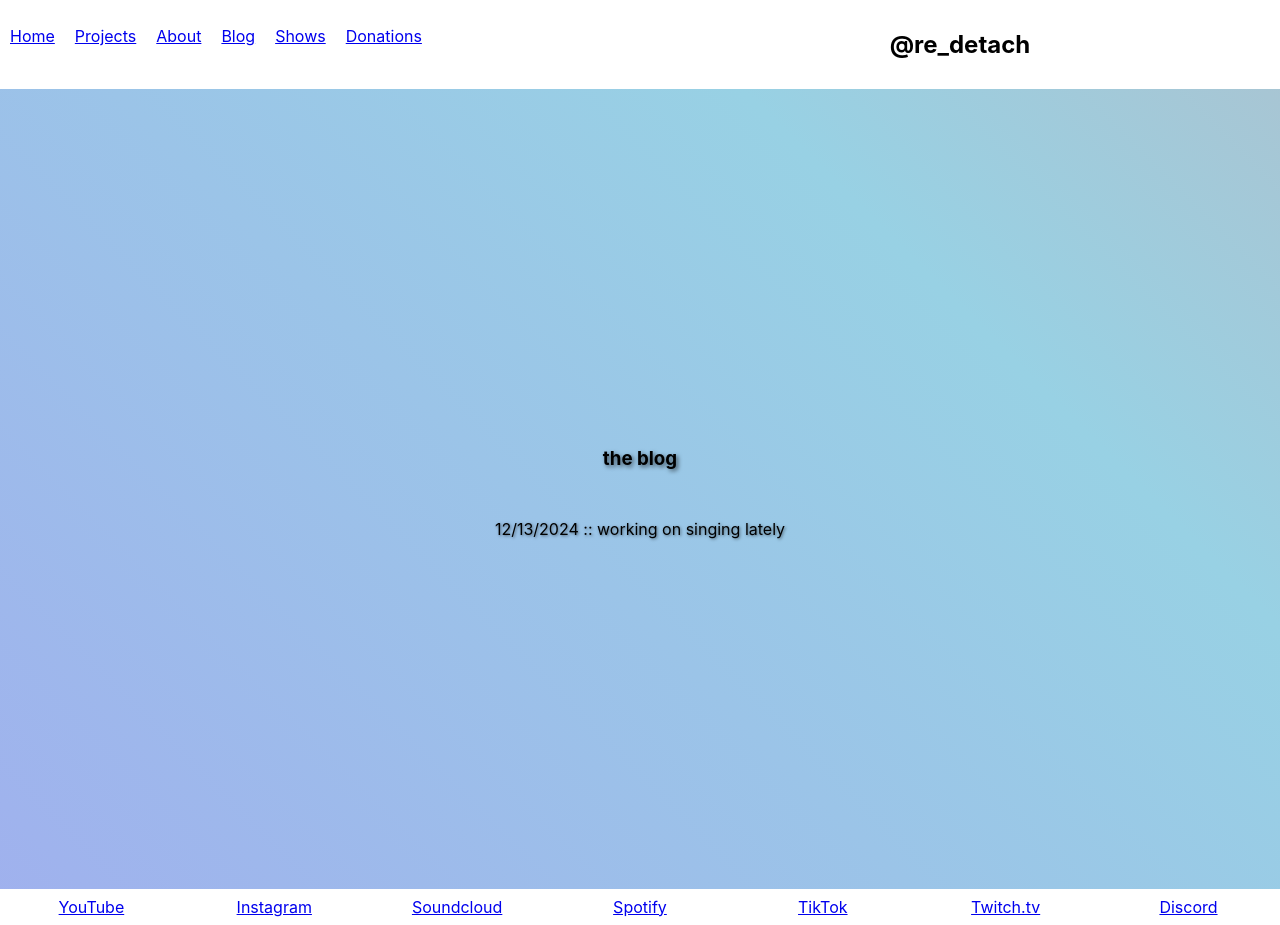
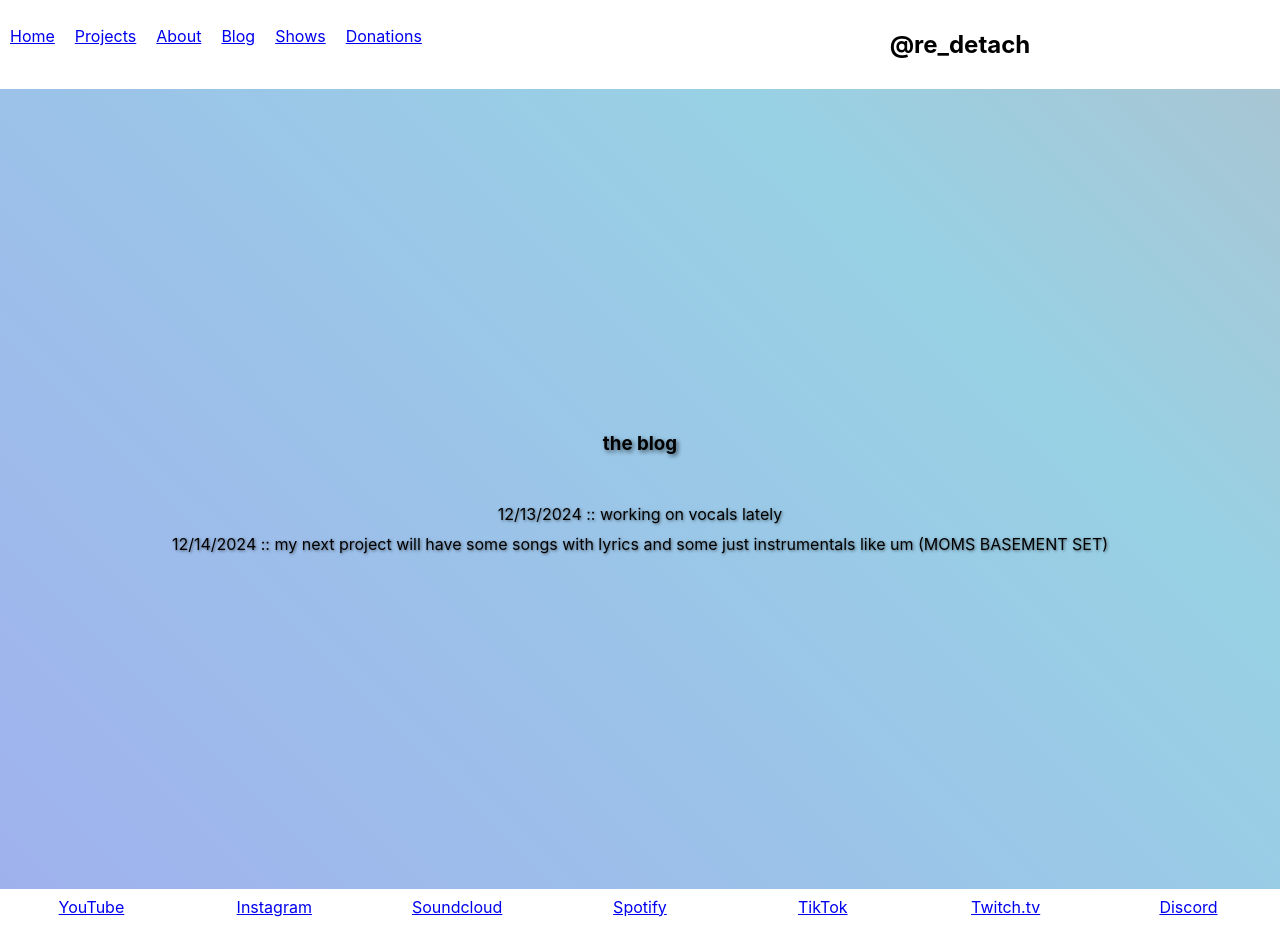
Before and after one commit to rolinmb/redetach-music, a React (Create React App) app: page /blog in a window 1280 px wide. Built offline with nearby package versions, Linux system fonts and the light colour scheme.

Commit message:
blog update

```diff
--- a/src/components/Blog.js
+++ b/src/components/Blog.js
@@ -8,7 +8,8 @@ const Blog = () => {
         <h3>the blog</h3>
       </div>
       <div id='blog-body-wrap'>
-        <p>12/13/2024 :: working on singing lately</p>
+        <p>12/13/2024 :: working on vocals lately</p>
+        <p>12/14/2024 :: my next project will have some songs with lyrics and some just instrumentals like um (MOMS BASEMENT SET)</p>
       </div>
     </div>
   );
```
